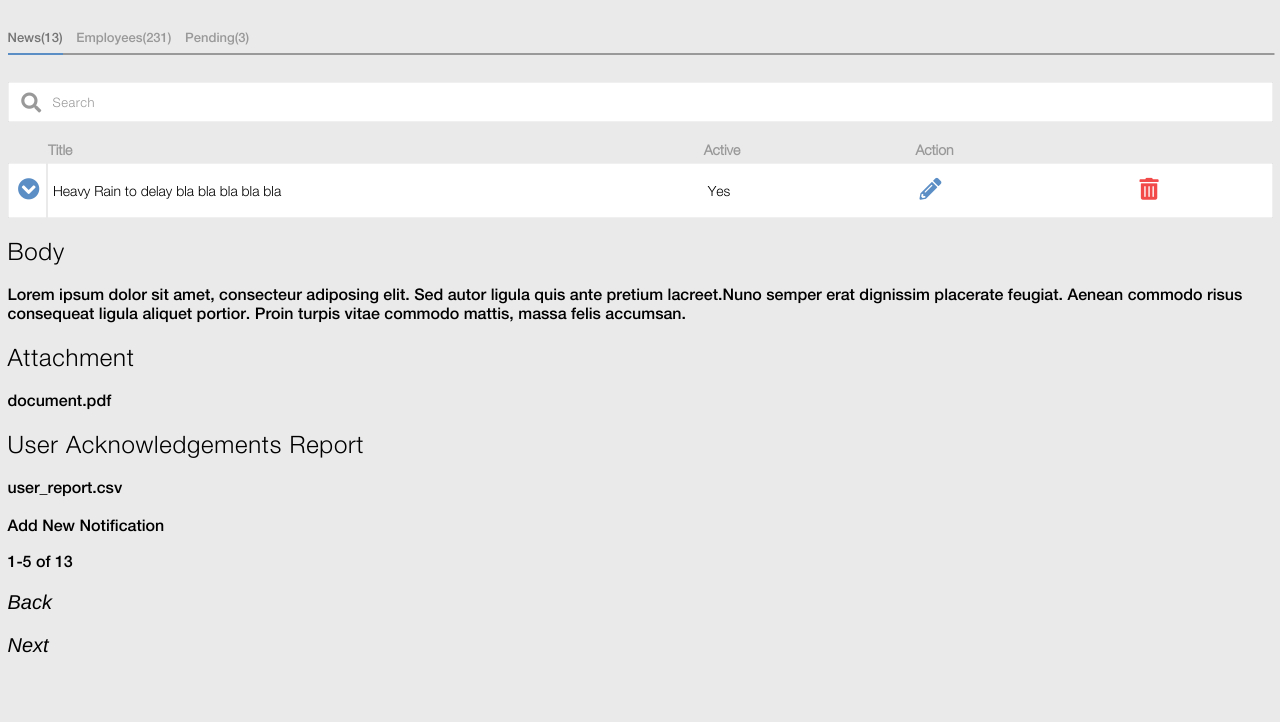
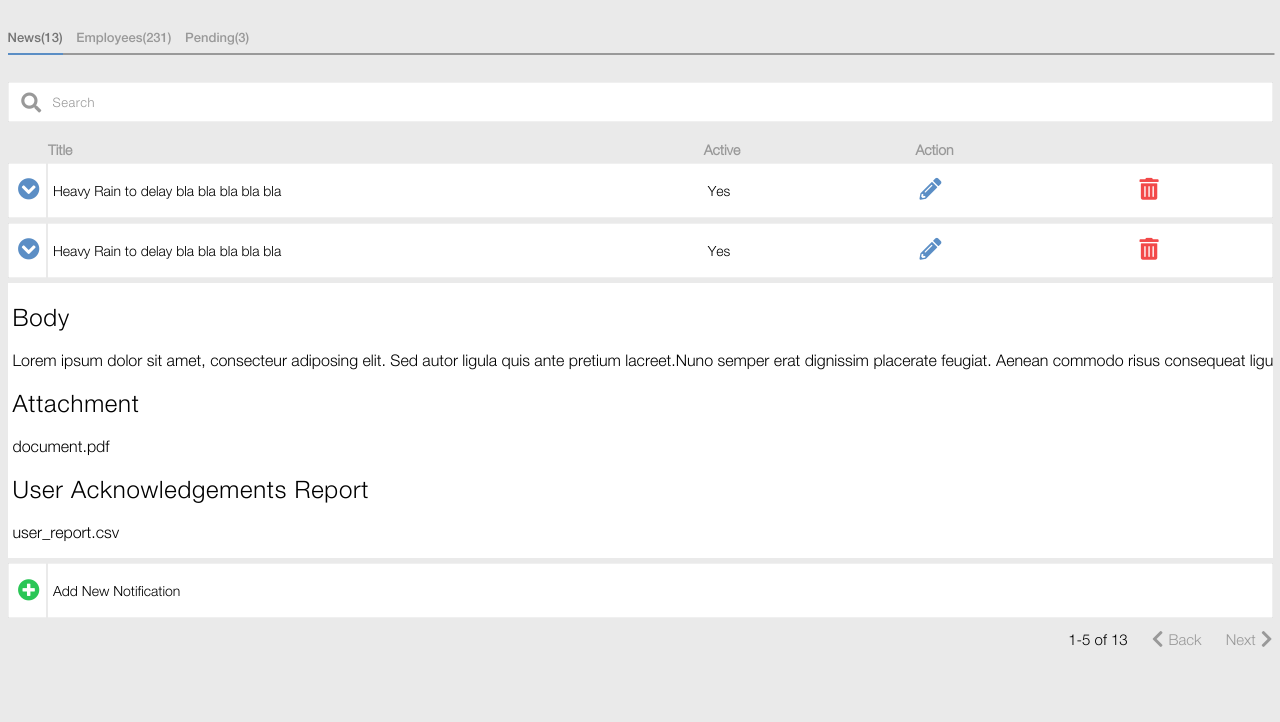
Before and after one commit to RITTeamPearl/pearlSDev, a PHP site: page /views/adminConsole.php in a window 1280 px wide. Shown: the part 78-800 px from the top of the page. Run offline with PHP 8.4, Linux system fonts and the light colour scheme.

Commit message:
adminConsole.php - Added row duplicate - Added icon for new notification - Added table row spacer & styling - Styling for multiple rows - Styling for pagination

```diff
--- a/style/css/adminConsole.css
+++ b/style/css/adminConsole.css
@@ -164,13 +164,13 @@ i {
       bottom: 7px;
       width: 100%; }
   #adminConsole #news {
+    font-family: "Helvetica Neue Light";
     padding: 1.25rem 0.46875rem 2.1875rem 0.46875rem; }
   #adminConsole .searchBar {
     margin-bottom: 1.09375rem; }
     #adminConsole .searchBar i, #adminConsole .searchBar ::placeholder {
       color: #999999; }
   #adminConsole table {
-    font-family: "Helvetica Neue Light";
     border-collapse: collapse;
     text-align: left;
     width: 100%; }
@@ -189,16 +189,41 @@ i {
       background-color: white;
       box-shadow: inset 0 0 1px #666;
       border: none;
-      height: 3.4375rem;
-      margin-top: 0.3125rem; }
+      height: 3.4375rem; }
       #adminConsole table .collapsed i {
         font-size: 1.5625em !important;
         color: #5b8ec5; }
       #adminConsole table .collapsed .fa-trash-alt {
         color: #f24949; }
+      #adminConsole table .collapsed .fa-plus-circle {
+        color: #2ac656; }
       #adminConsole table .collapsed td:first-child {
         width: 2.03125rem;
         border-right: 2px solid #eaeaea;
         text-align: center; }
+    #adminConsole table .un-collapsed {
+      background-color: white; }
+    #adminConsole table .spacer {
+      height: 0.3125rem; }
+  #adminConsole .pagination {
+    text-align: right;
+    font-size: 0.9375em;
+    margin-top: 0.78125rem;
+    color: #999999; }
+    #adminConsole .pagination span {
+      vertical-align: top; }
+    #adminConsole .pagination .number {
+      color: black;
+      vertical-align: top; }
+    #adminConsole .pagination .next {
+      margin-left: 1.25rem; }
+      #adminConsole .pagination .next i {
+        margin-left: 0.3125rem; }
+    #adminConsole .pagination .back {
+      margin-left: 1.25rem; }
+      #adminConsole .pagination .back i {
+        margin-right: 0.3125rem; }
+    #adminConsole .pagination .clickable {
+      color: #5b8ec5; }
 
 /*# sourceMappingURL=adminConsole.css.map */
--- a/style/sass/adminConsole.scss
+++ b/style/sass/adminConsole.scss
@@ -63,6 +63,7 @@
 
     //News Section
     #news {
+        font-family: $lighterFont;
         padding: pxToRem(40) pxToRem(15) pxToRem(70) pxToRem(15);
     }
 
@@ -78,13 +79,13 @@
 
     //Table display entries from database
     table {
-        font-family: $lighterFont;
         border-collapse: collapse;
         text-align: left;
         width: 100%;
 
         //Table Row
         tr {
+
             //Table Header
             th {
                 font-size: ptToEm(14);
@@ -108,7 +109,6 @@
             box-shadow: inset 0 0 1px #666;
             border: none;
             height: pxToRem(110);
-            margin-top: pxToRem(10);
 
             //Icons
             i {
@@ -120,6 +120,10 @@
                 color: $red;
             }
 
+            .fa-plus-circle {
+                color: $green;
+            }
+
             //First td (Icon to un-collapse)
             td:first-child{
                 width: pxToRem(65);
@@ -127,5 +131,49 @@
                 text-align: center;
             }
         }
+
+        .un-collapsed {
+            background-color: white;
+        }
+
+        .spacer {
+            height: pxToRem(10);
+        }
+    }
+
+    .pagination {
+        text-align: right;
+        font-size: pxToEm(30);
+        margin-top: pxToRem(25);
+        color: $lightGray;
+
+        span {
+            vertical-align: top;
+        }
+
+        .number {
+            color: black;
+            vertical-align: top;
+        }
+
+        .next {
+            margin-left: pxToRem(40);
+
+            i {
+                margin-left: pxToRem(10);
+            }
+        }
+
+        .back {
+            margin-left: pxToRem(40);
+
+            i {
+                margin-right: pxToRem(10);
+            }
+        }
+
+        .clickable {
+            color: $blue;
+        }
     }
 }
--- a/views/adminConsole.php
+++ b/views/adminConsole.php
@@ -56,11 +56,24 @@
                 <td><i class='fas fa-trash-alt'></i></td>
             </tr>
 
-        </table>
+            <!-- Spacer puts padding in-between table rows -->
+
+            <tr class='spacer'><td></td></tr>
+
+            <tr class='collapsed'>
+                <td><i class='fas fa-chevron-circle-down'></i></td> <!-- Onclick this icon needs to be updated to fas fa-chevron-circle-up -->
+                <td>Heavy Rain to delay bla bla bla bla bla</td>
+                <td>Yes</td>
+                <td><i class='fas fa-pencil-alt'></i></td>
+                <td><i class='fas fa-trash-alt'></i></td>
+            </tr>
+
+            <tr class='spacer'><td></td></tr>
 
             <!-- Row that is hidden in collapsed row, needs JS to unhide this https://codepen.io/andornagy/pen/gaGBZz -->
 
             <tr>
+                <td colspan='5' class='un-collapsed'>
                 <h2>Body</h2>
                 <p>Lorem ipsum dolor sit amet, consecteur adiposing elit. Sed autor ligula quis ante pretium lacreet.Nuno semper erat dignissim placerate feugiat.
                 Aenean commodo risus consequeat ligula aliquet portior. Proin turpis vitae commodo mattis, massa felis accumsan.</p>
@@ -70,26 +83,42 @@
 
                 <h2>User Acknowledgements Report</h2>
                 <p>user_report.csv</p><i></i>
+                </td>
+            </tr>
 
-        </tr>
+            <tr class='spacer'><td></td></tr>
 
             <!-- Begin next dynamically added rows here -->
 
             <!-- Add New Notification -->
-        <tr>
-            <td><i></i></td>
+            <tr class='collapsed'>
+                <td><i class='fas fa-plus-circle'></i></td>
                 <td colspan='4'>Add New Notification</td>
             </tr>
+
+        </table>
 
         <!-- Pagination
         1. Counts Entries on screen (max 5, but could be less)
         2. Count Total Number of Entries
         3. Shows previous page of entries, disable when none to show
         4. Shows next page of entries, disable when none to show
+        5. If 'Back' or 'Next' is clickable add 'clickable' class to it
         -->
-        <p>1-5 of 13</p>
-        <i><p>Back</p></i>
-        <i><p>Next</p></i>
+        <div class='pagination block'>
+            <div class='number inline'>
+                <span>1-5 of 13</span>
+            </div>
+
+            <div class='back inline'>
+                <i class='fas fa-chevron-left'></i><span>Back</span>
+            </div>
+
+            <div class='next inline'>
+                <span>Next</span><i class='fas fa-chevron-right'></i>
+            </div>
+        </div>
+
     </section>
 
 </body>
```
Also changed, not shown: 1 other file. Lines whose indentation alone changed are shown as unchanged.
